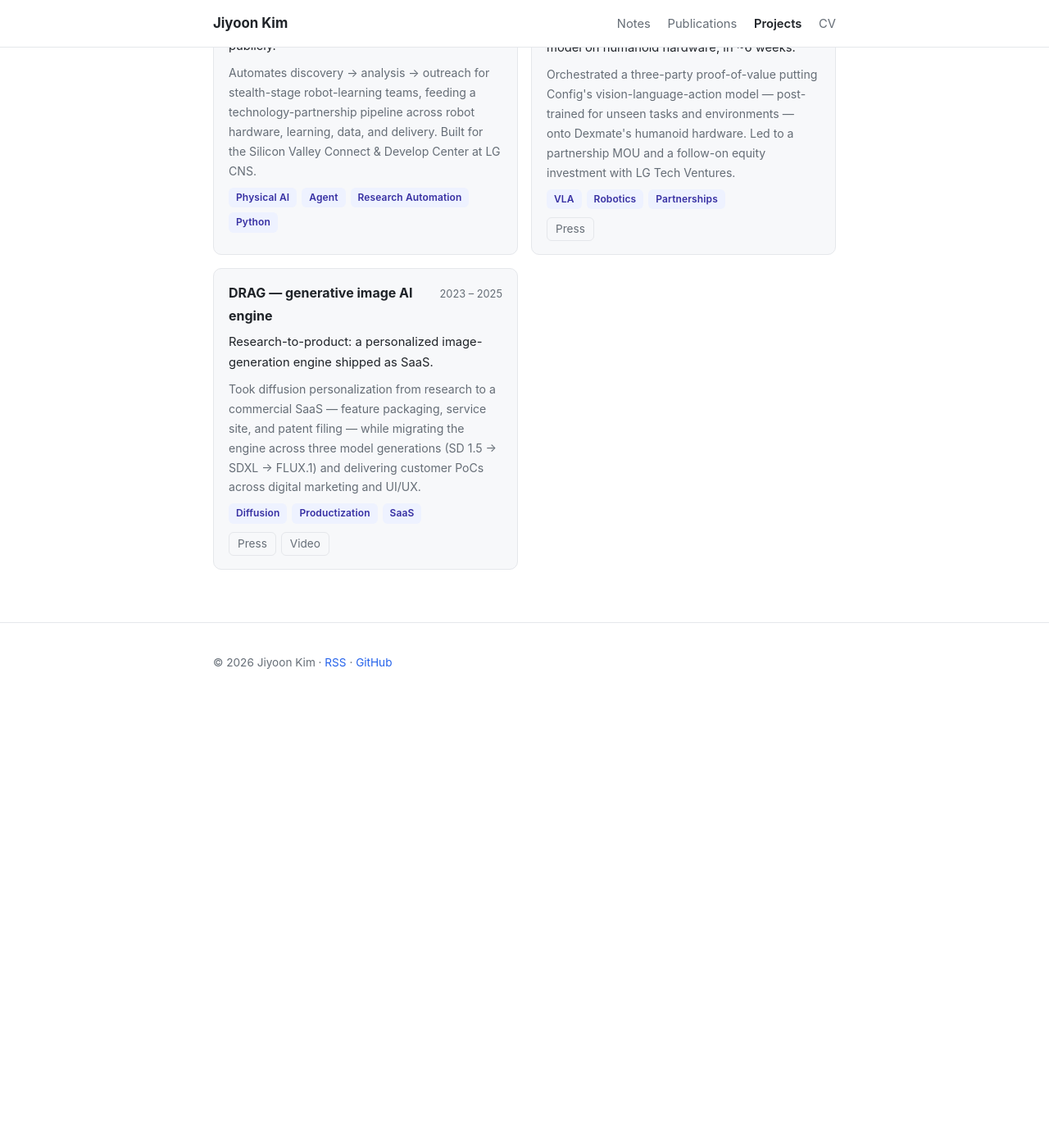
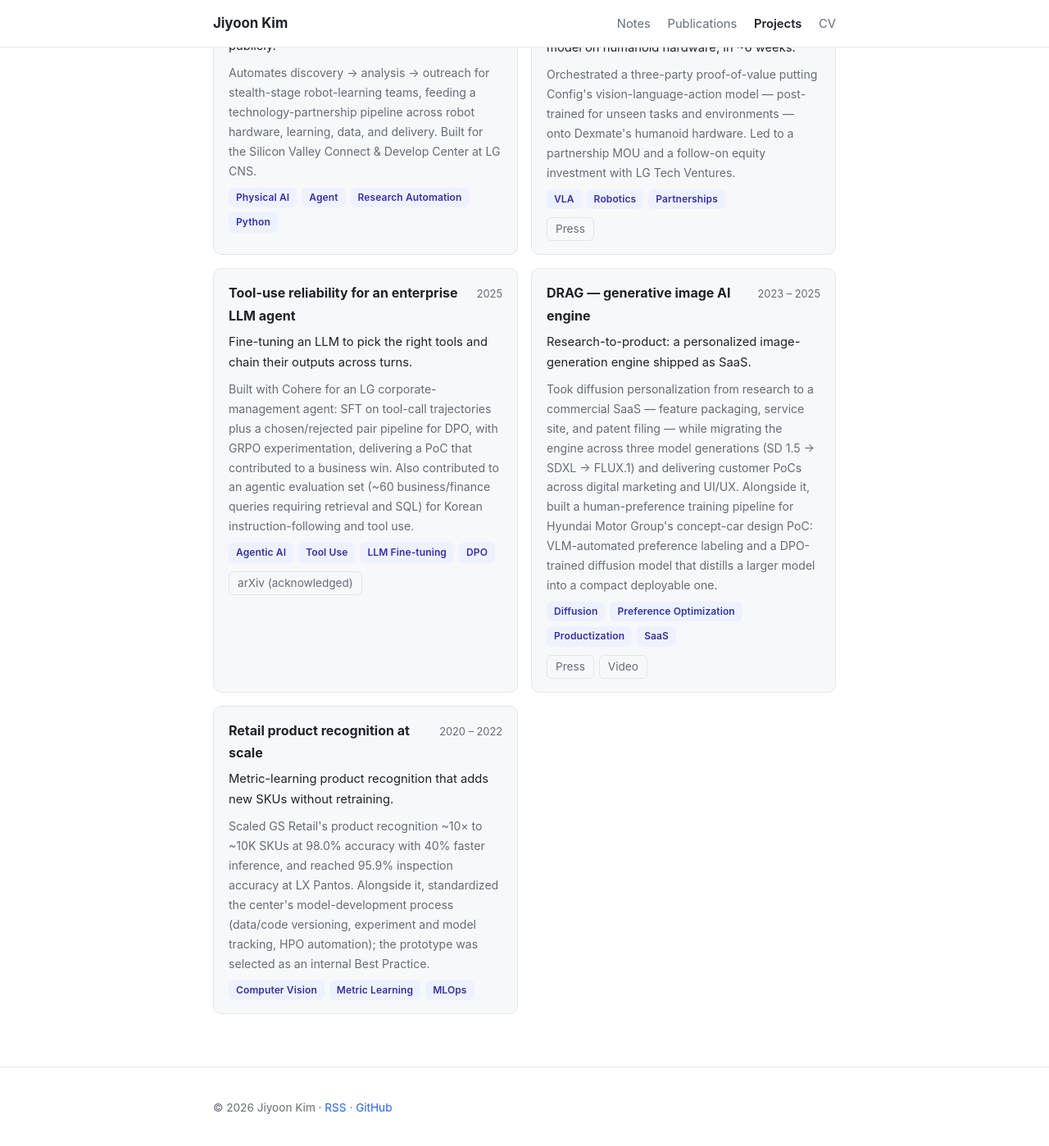
Before and after one commit to jiyoon0630/jiyoon0630.github.io, a Jekyll site: the page built from projects.html, in a window 1280 px wide and 1400 px high, scrolled down 257 px. Shown: the whole window at 82% size. Built offline with Jekyll 4.4.1, drawn with Linux system fonts in a browser that asks for light colours; before the commit the page ends 1115 px from its top, so only the background shows below that.

Commit message:
Add the tool-use agent and product-recognition projects
At the owner's request, two new cards drawn only from facts already in
cv.yml: tool-use fine-tuning for an enterprise LLM agent (2025, with the
arXiv paper it is acknowledged in) and metric-learning product recognition
with the MLOps work (2020-2022). The Hyundai preference-alignment pipeline
joins the DRAG card rather than getting its own. Neither new card is
selected for the home page. Checked /projects/ at 390-1440px: no overflow.

Co-Authored-By: Claude Opus 5.5 <noreply@anthropic.com>
Claude-Session: https://claude.ai/code/session_01EoNPYyU97Z9UVTQvXMvYkD

```diff
--- a/_data/projects.yml
+++ b/_data/projects.yml
@@ -25,6 +25,21 @@
     - label: Press
       url: "https://www.mk.co.kr/en/it/12005323"
 
+- name: "Tool-use reliability for an enterprise LLM agent"
+  period: "2025"
+  tagline: "Fine-tuning an LLM to pick the right tools and chain their outputs across turns."
+  description: >-
+    Built with Cohere for an LG corporate-management agent: SFT on tool-call
+    trajectories plus a chosen/rejected pair pipeline for DPO, with GRPO
+    experimentation, delivering a PoC that contributed to a business win. Also
+    contributed to an agentic evaluation set (~60 business/finance queries requiring
+    retrieval and SQL) for Korean instruction-following and tool use.
+  tags: [Agentic AI, Tool Use, LLM Fine-tuning, DPO]
+  selected: false
+  links:
+    - label: "arXiv (acknowledged)"
+      url: "https://arxiv.org/abs/2606.31648"
+
 - name: "DRAG — generative image AI engine"
   period: "2023 – 2025"
   tagline: "Research-to-product: a personalized image-generation engine shipped as SaaS."
@@ -32,11 +47,27 @@
     Took diffusion personalization from research to a commercial SaaS — feature
     packaging, service site, and patent filing — while migrating the engine across
     three model generations (SD 1.5 → SDXL → FLUX.1) and delivering customer PoCs
-    across digital marketing and UI/UX.
-  tags: [Diffusion, Productization, SaaS]
+    across digital marketing and UI/UX. Alongside it, built a human-preference
+    training pipeline for Hyundai Motor Group's concept-car design PoC: VLM-automated
+    preference labeling and a DPO-trained diffusion model that distills a larger
+    model into a compact deployable one.
+  tags: [Diffusion, Preference Optimization, Productization, SaaS]
   selected: false
   links:
     - label: Press
       url: "https://www.news2day.co.kr/article/20250507500109"
     - label: Video
       url: "https://youtu.be/_hbxNYJ3m6I"
+
+- name: "Retail product recognition at scale"
+  period: "2020 – 2022"
+  tagline: "Metric-learning product recognition that adds new SKUs without retraining."
+  description: >-
+    Scaled GS Retail's product recognition ~10× to ~10K SKUs at 98.0% accuracy with
+    40% faster inference, and reached 95.9% inspection accuracy at LX Pantos.
+    Alongside it, standardized the center's model-development process (data/code
+    versioning, experiment and model tracking, HPO automation); the prototype was
+    selected as an internal Best Practice.
+  tags: [Computer Vision, Metric Learning, MLOps]
+  selected: false
+  links: []
```
